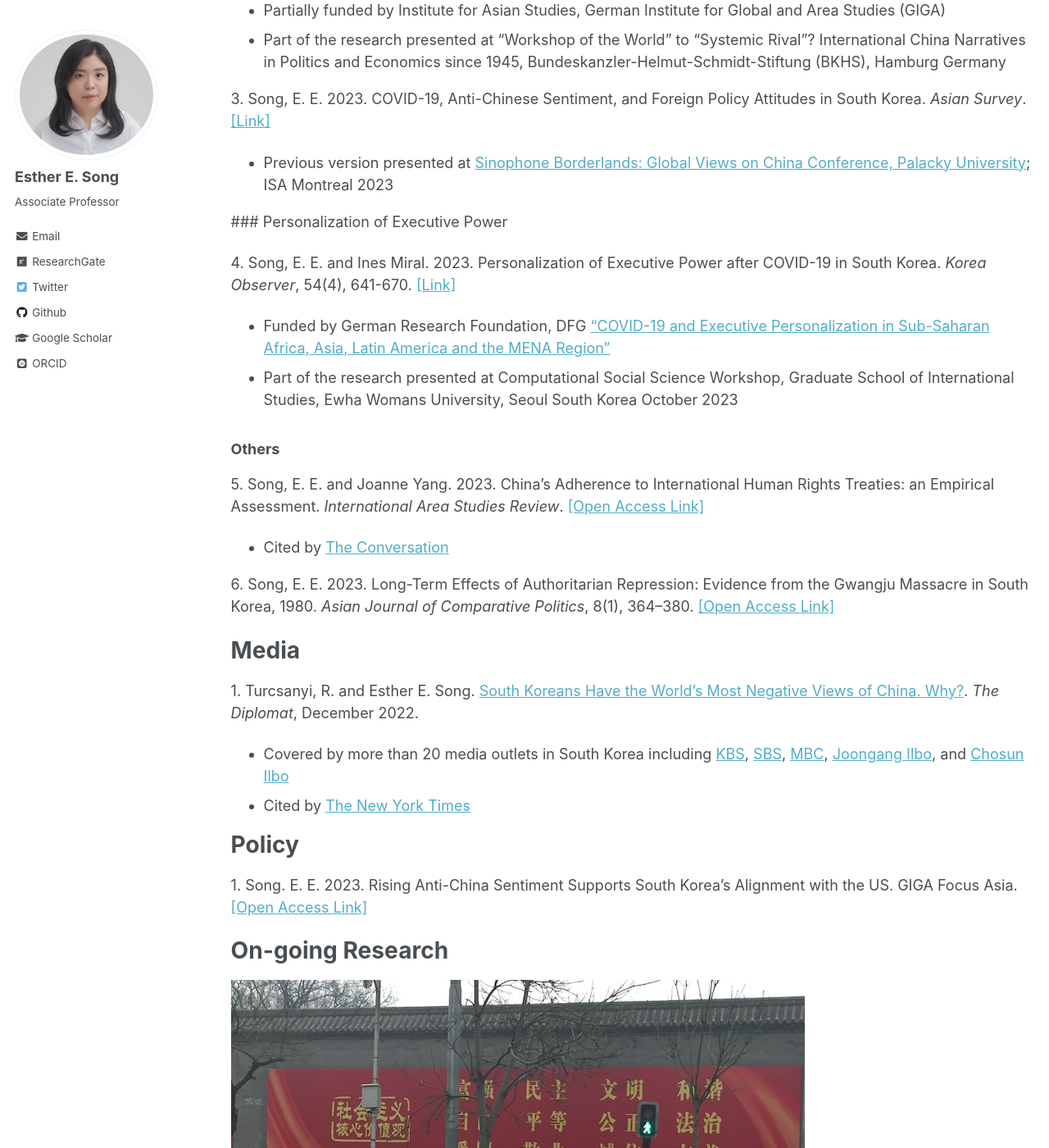
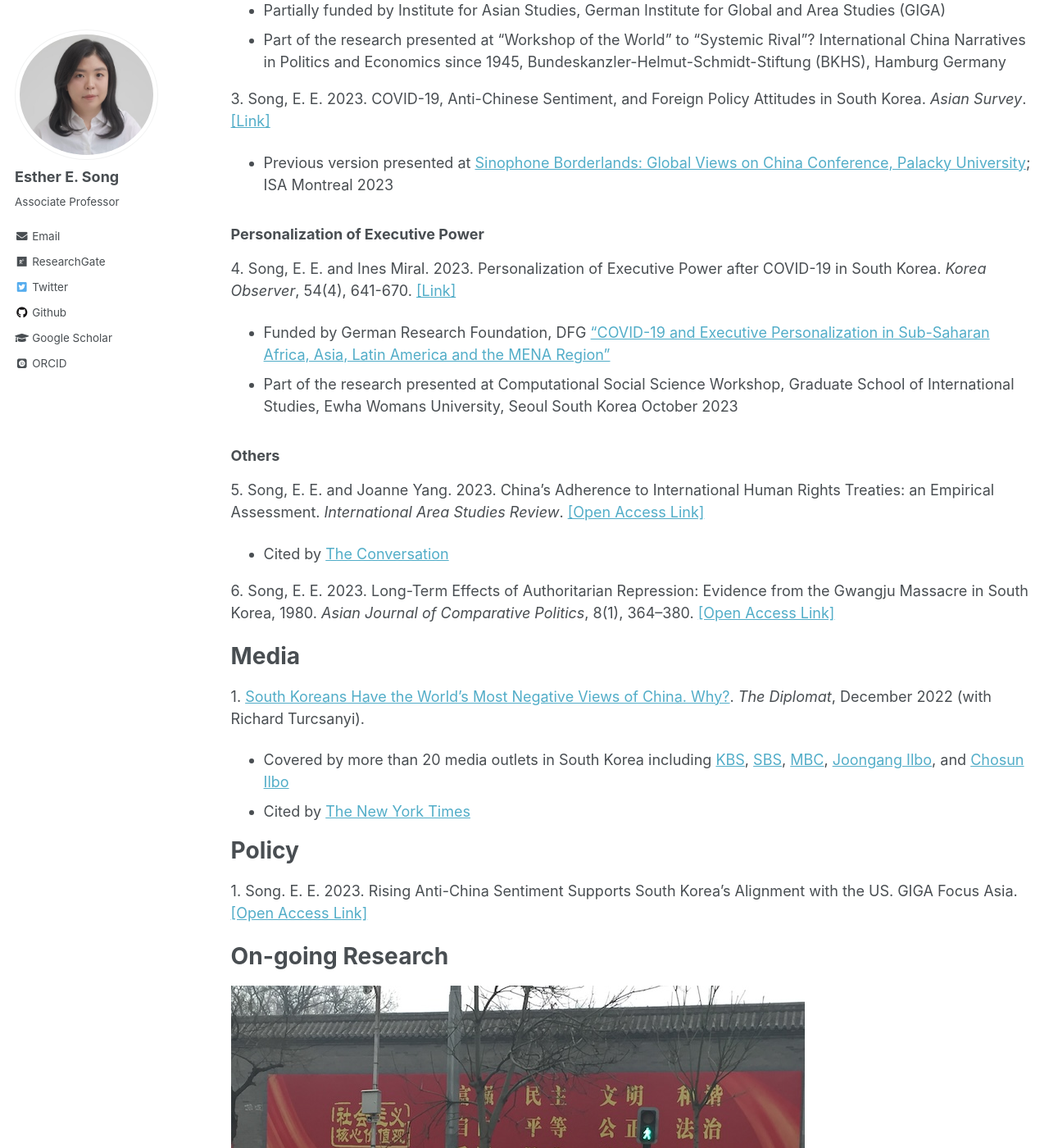
Before and after one commit to ehsong/ehsong.github.io, a Jekyll site: the page built from _pages/research.md, in a window 1280 px wide and 1400 px high, scrolled down 843 px. Shown: the whole window at 82% size. Built offline with Jekyll 4.4.1, drawn with Linux system fonts in a browser that asks for light colours; some web fonts are replaced; some of the changed text lies outside the part shown.

Commit message:
Update research.md

```diff
--- a/_pages/research.md
+++ b/_pages/research.md
@@ -27,7 +27,7 @@
 3\. Song, E. E. 2023. COVID-19, Anti-Chinese Sentiment, and Foreign Policy Attitudes in South Korea. *Asian Survey*.[[Link]](https://t.co/ulZlIiRwHZ)
   * Previous version presented at [Sinophone Borderlands: Global Views on China Conference, Palacky University](https://sinofon.cz/surveys/); ISA Montreal 2023
 
- ### Personalization of Executive Power
+### Personalization of Executive Power
 
 4\. Song, E. E. and Ines Miral. 2023. Personalization of Executive Power after COVID-19 in South Korea. *Korea Observer*, 54(4), 641-670. [[Link]](https://scholar.kyobobook.co.kr/article/detail/4010068022214)
   * Funded by German Research Foundation, DFG [“COVID-19 and Executive Personalization in Sub-Saharan Africa, Asia, Latin America and the MENA Region”](https://www.giga-hamburg.de/en/research-and-transfer/projects/covid-19-executive-personalization-sub-saharan-africa-asia-latin-america-mena-region)
@@ -42,7 +42,7 @@
 
 # Media
 
-1\. Turcsanyi, R. and Esther E. Song. [South Koreans Have the World's Most Negative Views of China. Why?](https://thediplomat.com/2022/12/south-koreans-have-the-worlds-most-negative-views-of-china-why/). *The Diplomat*, December 2022.
+1\. [South Koreans Have the World's Most Negative Views of China. Why?](https://thediplomat.com/2022/12/south-koreans-have-the-worlds-most-negative-views-of-china-why/). *The Diplomat*, December 2022 (with Richard Turcsanyi).
    * Covered by more than 20 media outlets in South Korea including [KBS](https://news.kbs.co.kr/news/view.do?ncd=6207159&ref=A), [SBS](https://news.sbs.co.kr/news/endPage.do?news_id=N1007024887&plink=ORI&cooper=NAVER), [MBC](https://imnews.imbc.com/replay/2022/nwtoday/article/6440097_35752.html), [Joongang Ilbo](https://www.joongang.co.kr/article/25129259), and [Chosun Ilbo](https://www.chosun.com/international/international_general/2022/12/28/NSJ6CQ37RNEM3JOVZWWAZDRAAI/?utm_source=naver&utm_medium=referral&utm_campaign=naver-news)
    * Cited by [The New York Times](https://www.nytimes.com/2023/04/10/opinion/south-korea-japan-china-relations.html)
 
```
Also changed, not shown: other parts of _pages/research.md (+1 -1 lines).
